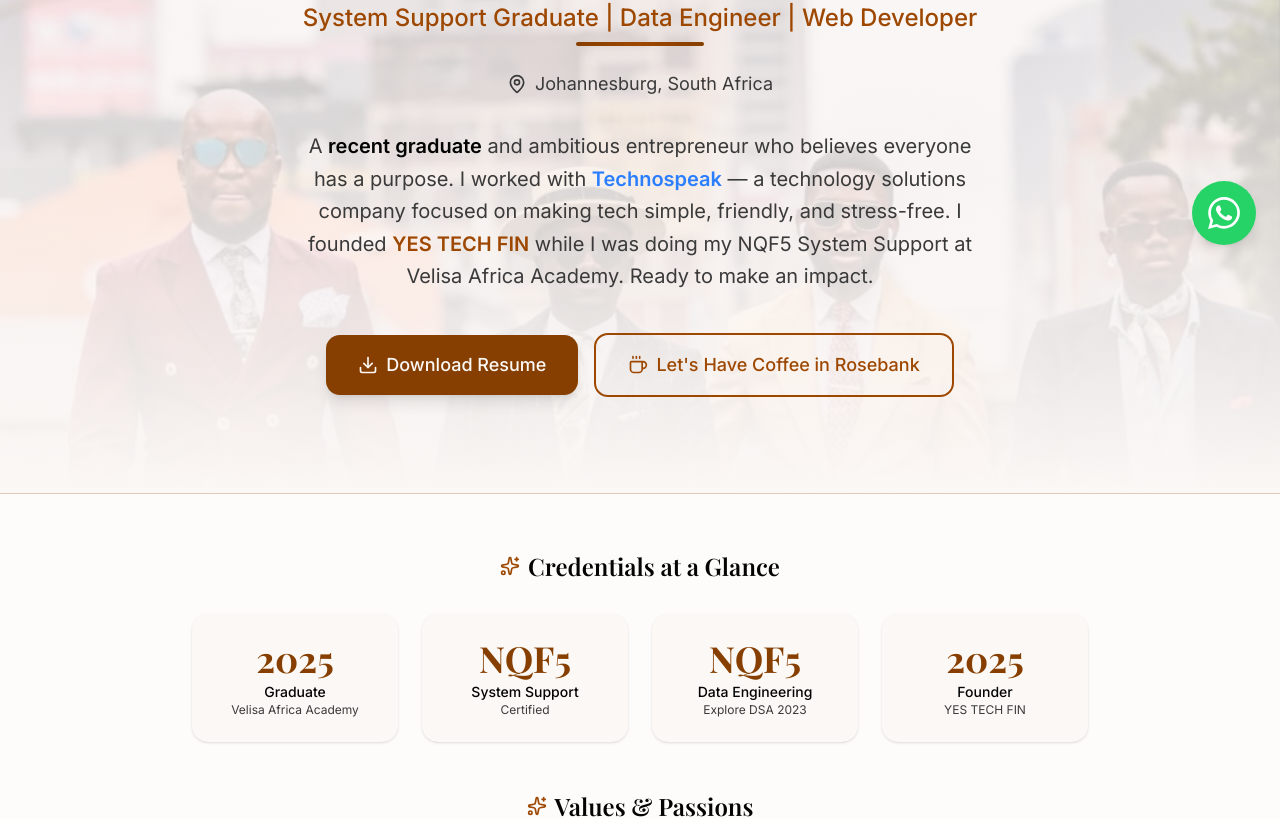
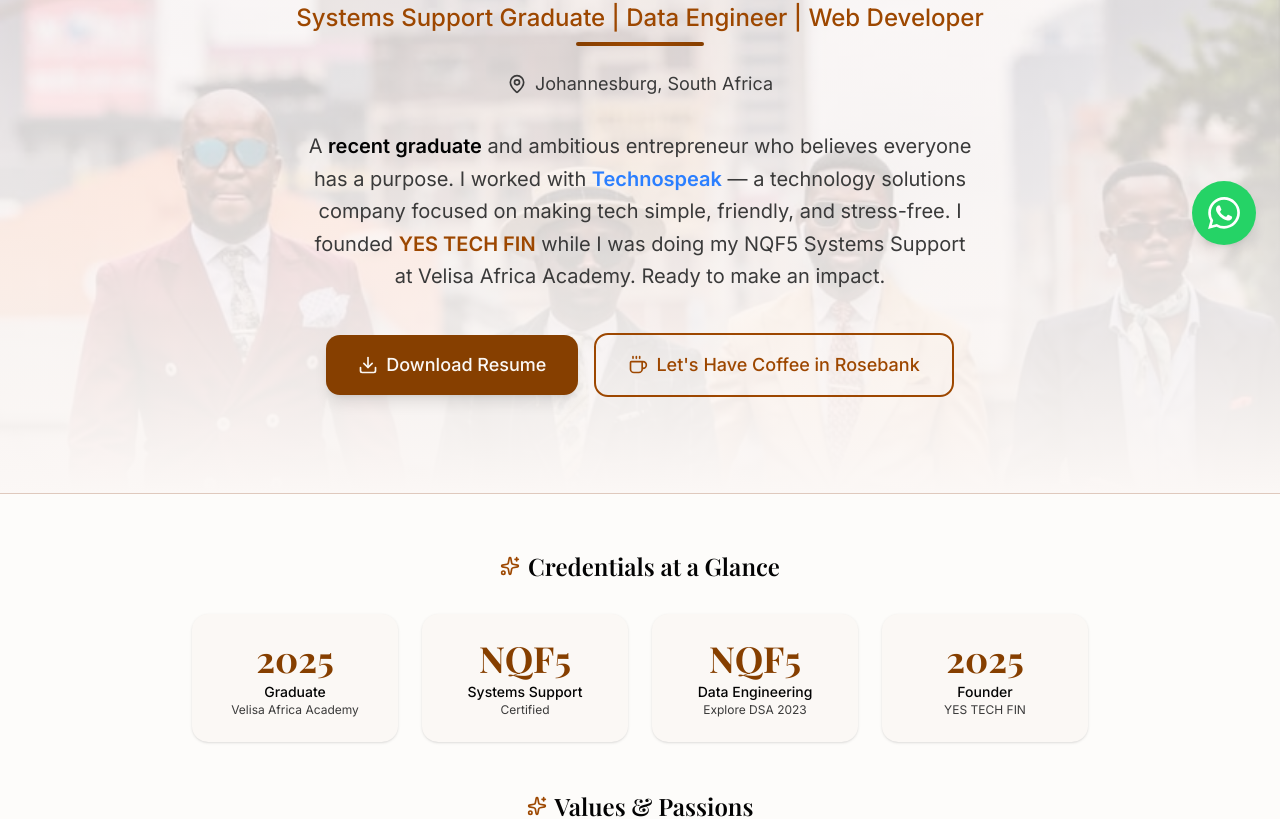
Before and after one commit to BMNKUNA/mondenkunats, a Next.js app: page / in a window 1280 px wide. Shown: the part 531-1350 px from the top of the page. Built offline with nearby package versions, Linux system fonts and the light colour scheme; a web font is replaced by a local one.

Commit message:
fixed velisa refs syst support

```diff
--- a/app/layout.tsx
+++ b/app/layout.tsx
@@ -14,13 +14,13 @@ const playfair = Playfair_Display({
 })
 
 export const metadata: Metadata = {
-  title: 'Monde Nkuna | System Support Graduate Portfolio',
-  description: 'System Support Graduate, Data Engineer, Web Developer, and entrepreneur based in Johannesburg. Founder of YES TECH FIN.',
-  keywords: ['Monde Nkuna', 'System Support Graduate', 'System Support', 'Data Engineer', 'Web Developer', 'YES TECH FIN', 'Johannesburg', 'Technospeak'],
+  title: 'Monde Nkuna | Systems Support Graduate Portfolio',
+  description: 'Systems Support Graduate, Data Engineer, Web Developer, and entrepreneur based in Johannesburg. Founder of YES TECH FIN.',
+  keywords: ['Monde Nkuna', 'Systems Support Graduate', 'Systems Support', 'Data Engineer', 'Web Developer', 'YES TECH FIN', 'Johannesburg', 'Technospeak'],
   authors: [{ name: 'Monde Nkuna' }],
   openGraph: {
-    title: 'Monde Nkuna | System Support Graduate Portfolio',
-    description: 'System Support Graduate, Data Engineer, Web Developer, and entrepreneur based in Johannesburg.',
+    title: 'Monde Nkuna | Systems Support Graduate Portfolio',
+    description: 'Systems Support Graduate, Data Engineer, Web Developer, and entrepreneur based in Johannesburg.',
     type: 'website',
   },
 }
--- a/components/sections/about-section.tsx
+++ b/components/sections/about-section.tsx
@@ -23,7 +23,7 @@ export function AboutSection() {
         <div className="mb-8 flex items-center justify-center gap-3 rounded-xl bg-primary/10 p-4">
           <Award className="h-6 w-6 text-primary" />
           <p className="font-medium text-foreground">
-            Proud 2025 Graduate in System Support from Velisa Africa Academy
+            Proud 2025 Graduate in Systems Support from Velisa Africa Academy
           </p>
         </div>
 
@@ -33,7 +33,7 @@ export function AboutSection() {
             {"I'm"} <span className="font-semibold text-foreground">Monde Nkuna</span>, a recent graduate, passionate technologist, and ambitious entrepreneur based in Johannesburg. I grew up between the coastal city of Durban and the scenic towns of Barberton and Malelane in Mpumalanga, experiences that shaped my adaptable and resilient character.
           </p>
           <p>
-            As a <span className="font-semibold text-foreground">fresh graduate with an NQF5 in System Support</span> from Velisa Africa Academy (2025) and an NQF5 in Data Engineering from Explore Data Science Academy (2023), I bring a unique combination of technical expertise and eagerness to learn. My academic journey has equipped me with the skills to handle complex technical challenges, and my entrepreneurial spirit drives me to continuously push boundaries.
+            As a <span className="font-semibold text-foreground">fresh graduate with an NQF5 in Systems Support</span> from Velisa Africa Academy (2025) and an NQF5 in Data Engineering from Explore Data Science Academy (2023), I bring a unique combination of technical expertise and eagerness to learn. My academic journey has equipped me with the skills to handle complex technical challenges, and my entrepreneurial spirit drives me to continuously push boundaries.
           </p>
           <p>
             I believe that everyone has a unique purpose in this life, and {"I'm"} committed to helping others discover and achieve theirs. {"I'm"} known for being friendly, approachable, and genuinely invested in seeing the people around me succeed.
@@ -56,7 +56,7 @@ export function AboutSection() {
               <h3 className="font-semibold text-foreground">Education</h3>
             </div>
             <p className="text-sm text-muted-foreground">
-              <span className="font-medium text-foreground">2025 Graduate</span> - NQF5 System Support (Velisa Africa Academy) and NQF5 Data Engineering (Explore Data Science Academy, 2023).
+              <span className="font-medium text-foreground">2025 Graduate</span> - NQF5 Systems Support (Velisa Africa Academy) and NQF5 Data Engineering (Explore Data Science Academy, 2023).
             </p>
           </div>
 
@@ -92,7 +92,7 @@ export function AboutSection() {
               <h3 className="font-semibold text-foreground">Entrepreneurship</h3>
             </div>
             <p className="text-sm text-muted-foreground">
-              I founded <span className="font-semibold text-accent">YES TECH FIN</span> while I was doing my NQF5 System Support at Velisa Africa Academy. Ambitious entrepreneur with a passion for learning and innovation.
+              I founded <span className="font-semibold text-accent">YES TECH FIN</span> while I was doing my NQF5 Systems Support at Velisa Africa Academy. Ambitious entrepreneur with a passion for learning and innovation.
             </p>
           </div>
         </div>
--- a/components/sections/experience-section.tsx
+++ b/components/sections/experience-section.tsx
@@ -9,7 +9,7 @@ export function ExperienceSection() {
       companyClass: "text-accent font-semibold",
       period: "2025 - Present",
       description:
-        "I founded YES TECH FIN while I was doing my NQF5 System Support at Velisa Africa Academy. As an ambitious entrepreneur, I am building technology solutions that make a difference. This venture represents my commitment to innovation and my belief that technology can empower communities.",
+        "I founded YES TECH FIN while I was doing my NQF5 Systems Support at Velisa Africa Academy. As an ambitious entrepreneur, I am building technology solutions that make a difference. This venture represents my commitment to innovation and my belief that technology can empower communities.",
       highlights: ["Tech Solutions", "Entrepreneurship", "Innovation"],
     },
     {
@@ -20,15 +20,15 @@ export function ExperienceSection() {
       period: "November 2025 - 2026",
       description:
         "I worked at a technology solutions company built to make tech simple, friendly, and stress-free. I helped individuals and small businesses with system support, task assistance, and training—sharing clear, step-by-step guidance so people can feel confident with their devices and digital tools.",
-      highlights: ["System Support", "Task Assistance", "Training"],
+      highlights: ["Systems Support", "Task Assistance", "Training"],
     },
     {
       icon: GraduationCap,
-      title: "System Support NQF5",
+      title: "Systems Support NQF5",
       company: "Velisa Africa Academy",
       period: "2025",
       description:
-        "Recently graduated with NQF5 certification in System Support. Gained comprehensive knowledge in IT infrastructure, troubleshooting, network administration, and technical support. Equipped to handle complex IT environments and provide effective solutions.",
+        "Recently graduated with NQF5 certification in Systems Support. Gained comprehensive knowledge in IT infrastructure, troubleshooting, network administration, and technical support. Equipped to handle complex IT environments and provide effective solutions.",
       highlights: ["IT Support", "Network Admin", "Troubleshooting"],
     },
     {
--- a/components/sections/home-section.tsx
+++ b/components/sections/home-section.tsx
@@ -29,7 +29,7 @@ export function HomeSection({ onNavigate }: HomeSectionProps) {
           {/* Graduate Badge */}
           <div className="mb-6 inline-flex items-center gap-2 rounded-full bg-accent/10 px-4 py-2 text-sm font-medium text-accent">
             <GraduationCap className="h-4 w-4" />
-            <span>2025 Tech Graduate | System Support NQF5</span>
+            <span>2025 Tech Graduate | Systems Support NQF5</span>
           </div>
 
           {/* Profile Image */}
@@ -52,7 +52,7 @@ export function HomeSection({ onNavigate }: HomeSectionProps) {
           {/* Title with animated underline */}
           <div className="mb-6">
             <p className="text-xl font-medium text-accent md:text-2xl">
-              System Support Graduate | Data Engineer | Web Developer
+              Systems Support Graduate | Data Engineer | Web Developer
             </p>
             <div className="mx-auto mt-2 h-1 w-24 rounded-full bg-gradient-to-r from-primary via-accent to-primary md:w-32" />
           </div>
@@ -74,7 +74,7 @@ export function HomeSection({ onNavigate }: HomeSectionProps) {
             >
               Technospeak
             </a>{" "}
-            — a technology solutions company focused on making tech simple, friendly, and stress-free. I founded <span className="font-semibold text-accent">YES TECH FIN</span> while I was doing my NQF5 System Support at Velisa Africa Academy. Ready to make an impact.
+            — a technology solutions company focused on making tech simple, friendly, and stress-free. I founded <span className="font-semibold text-accent">YES TECH FIN</span> while I was doing my NQF5 Systems Support at Velisa Africa Academy. Ready to make an impact.
           </p>
 
           {/* CTA Buttons */}
@@ -115,7 +115,7 @@ export function HomeSection({ onNavigate }: HomeSectionProps) {
             </div>
             <div className="rounded-2xl bg-background p-5 text-center shadow-sm transition-all hover:shadow-md md:p-6">
               <p className="font-serif text-3xl font-bold text-primary md:text-4xl">NQF5</p>
-              <p className="mt-1 text-sm font-medium text-foreground">System Support</p>
+              <p className="mt-1 text-sm font-medium text-foreground">Systems Support</p>
               <p className="text-xs text-muted-foreground">Certified</p>
             </div>
             <div className="rounded-2xl bg-background p-5 text-center shadow-sm transition-all hover:shadow-md md:p-6">
--- a/components/sections/skills-section.tsx
+++ b/components/sections/skills-section.tsx
@@ -4,7 +4,7 @@ export function SkillsSection() {
   const skillCategories = [
     {
       icon: Monitor,
-      title: "System Support",
+      title: "Systems Support",
       description: "IT infrastructure management, troubleshooting, and technical support",
       skills: [
         "Hardware Troubleshooting",
--- a/generate-resume-pdf.mjs
+++ b/generate-resume-pdf.mjs
@@ -5,22 +5,22 @@ const outputPath = "public/monde-nkuna-resume.pdf"
 
 const profile = {
   name: "Monde Nkuna",
-  title: "System Support Graduate | Data Engineer | Web Developer",
+  title: "Systems Support Graduate | Data Engineer | Web Developer",
   location: "Johannesburg, South Africa",
   email: "admin@technospeak.co.za",
   website: "https://techno-speak.jnb1a.cloudlet.cloud/",
   summary:
-    "Motivated System Support Graduate with NQF5 certification from Velisa Africa Academy (2025) and NQF5 Data Engineering from Explore Data Science Academy (2023). I am building my early career in IT support and digital solutions, with hands-on experience from founding YES TECH FIN while studying and supporting clients through Technospeak.",
+    "Motivated Systems Support Graduate with NQF5 certification from Velisa Africa Academy (2025) and NQF5 Data Engineering from Explore Data Science Academy (2023). I am building my early career in IT support and digital solutions, with hands-on experience from founding YES TECH FIN while studying and supporting clients through Technospeak.",
   experience: [
     {
       role: "Founder",
       company: "YES TECH FIN",
       period: "2025 - Present",
       details:
-        "Founded YES TECH FIN while doing my NQF5 System Support at Velisa Africa Academy. Built practical experience in client support, problem solving, and delivering simple technology solutions.",
+        "Founded YES TECH FIN while doing my NQF5 Systems Support at Velisa Africa Academy. Built practical experience in client support, problem solving, and delivering simple technology solutions.",
     },
     {
-      role: "System Support & Digital Assistance",
+      role: "Systems Support & Digital Assistance",
       company: "Technospeak",
       period: "2025 - 2026",
       details:
@@ -28,11 +28,11 @@ const profile = {
     },
   ],
   education: [
-    "NQF5 System Support, Velisa Africa Academy (2025)",
+    "NQF5 Systems Support, Velisa Africa Academy (2025)",
     "NQF5 Data Engineering, Explore Data Science Academy (2023)",
   ],
   skills: [
-    "System Support & Troubleshooting",
+    "Systems Support & Troubleshooting",
     "Network Administration Basics",
     "Data Engineering Foundations",
     "Web Development",
```
